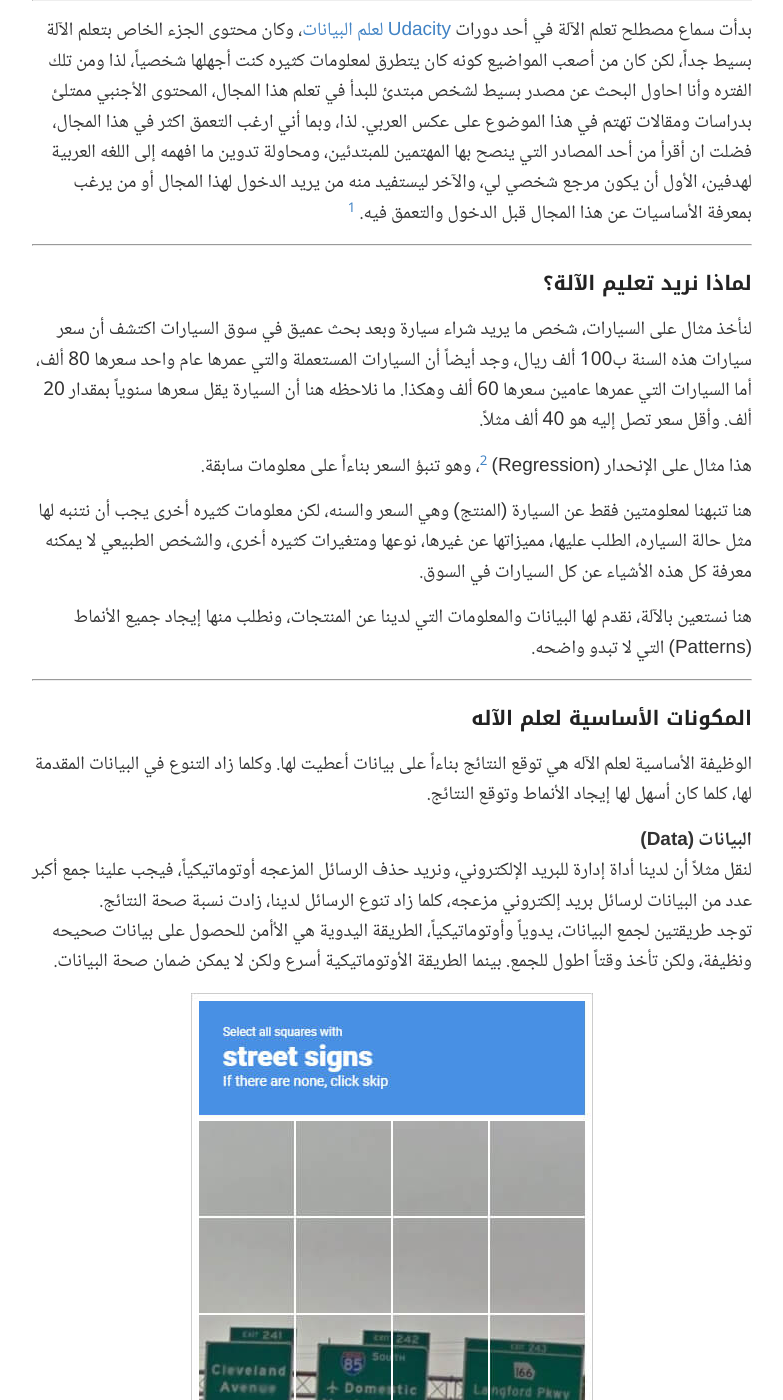
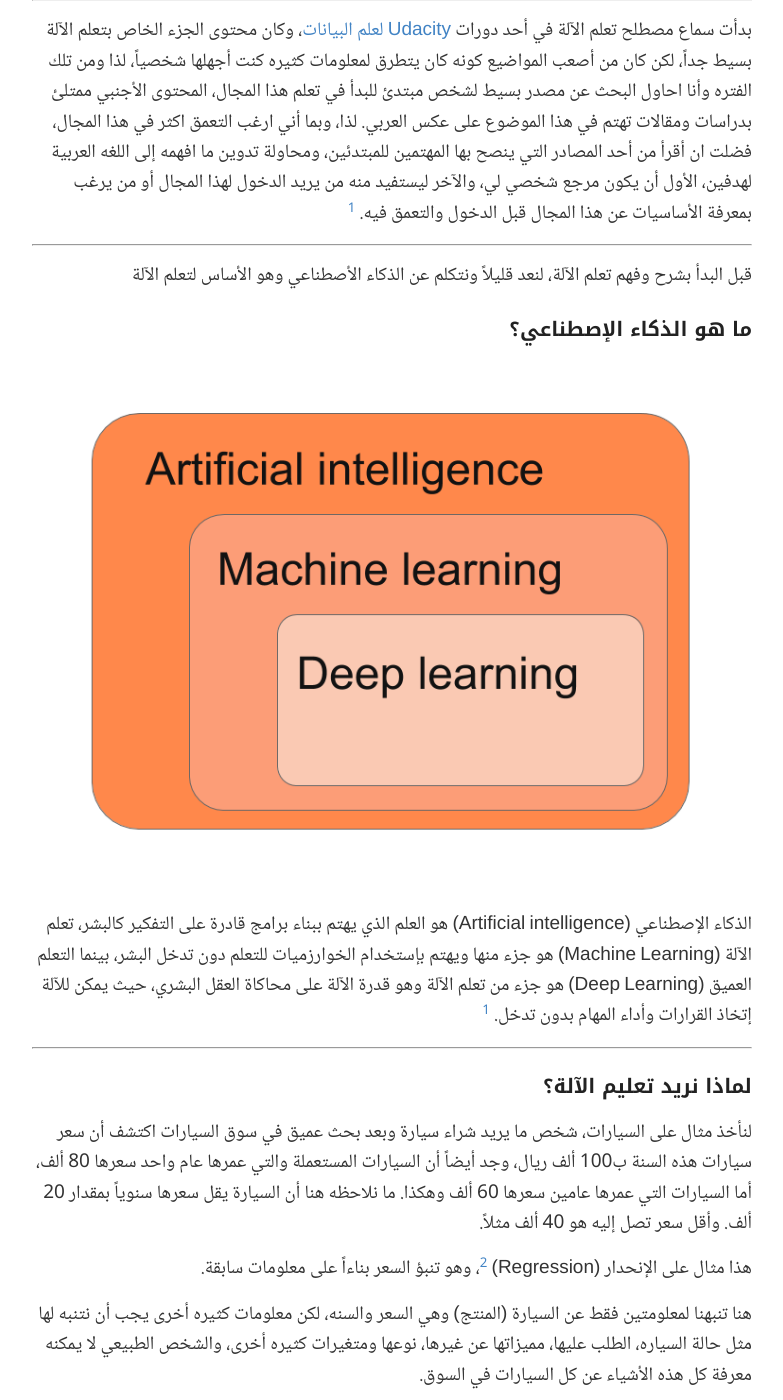
Before and after one commit to alioh/alioh.github.io, a Jekyll site: the page built from _posts/2019-2-8-Machine-Learning-for-Everyone-1.md, in a window 1280 px wide and 1400 px high, scrolled down 1045 px. Shown: the whole window, without its empty margins (248-1031 px from the left). Built offline with Jekyll 4.4.1, drawn with Linux system fonts in a browser that asks for light colours; comment, search, counter and statistics services are not loaded; some of the changed text lies outside the part shown.

Commit message:
ordering - spelling

```diff
--- a/_posts/2019-2-8-Machine-Learning-for-Everyone-1.md
+++ b/_posts/2019-2-8-Machine-Learning-for-Everyone-1.md
@@ -20,6 +20,20 @@ title: تعلم الآلة للجميع - 1
 
 ---
 
+قبل البدأ بشرح وفهم تعلم الآلة، لنعد قليلاً ونتكلم عن الذكاء الأصطناعي وهو الأساس لتعلم الآلة
+
+
+### ما هو الذكاء الإصطناعي؟
+
+
+![](https://alioh.github.io/images/2019-2-10/1.png)
+
+
+الذكاء الإصطناعي (Artificial intelligence) هو العلم الذي يهتم ببناء برامج قادرة على التفكير كالبشر، تعلم الآلة (Machine Learning) هو جزء منها ويهتم بإستخدام الخوارزميات للتعلم دون تدخل البشر، بينما التعلم العميق (Deep Learning) هو جزء من تعلم الآلة وهو قدرة الآلة على محاكاة العقل البشري، حيث يمكن للآلة إتخاذ القرارات وأداء المهام بدون تدخل.  [^1]
+
+---
+
+
 ### لماذا نريد تعليم الآلة؟
 
 لنأخذ مثال على السيارات، شخص ما يريد شراء سيارة وبعد بحث عميق في سوق السيارات اكتشف أن سعر سيارات هذه السنة ب100 ألف ريال، وجد أيضاً أن السيارات المستعملة والتي عمرها عام واحد سعرها 80 ألف، أما السيارات التي عمرها عامين سعرها 60 ألف وهكذا. ما نلاحظه هنا أن السيارة يقل سعرها سنوياً بمقدار 20 ألف. وأقل سعر تصل إليه هو 40 ألف مثلاً.
@@ -32,7 +46,8 @@ title: تعلم الآلة للجميع - 1
 
 ---
 
-### المكونات الأساسية لعلم الآله
+
+### المكونات الأساسية لعلم الآلة
 
 الوظيفة الأساسية لعلم الآله هي توقع النتائج بناءاً على بيانات أعطيت لها. وكلما زاد التنوع في البيانات المقدمة لها، كلما كان أسهل لها إيجاد الأنماط وتوقع النتائج.
 
```
Also changed, not shown: _posts/2019-2-10-Machine-Learning-for-Everyone-2.md (+1 -10 lines).
